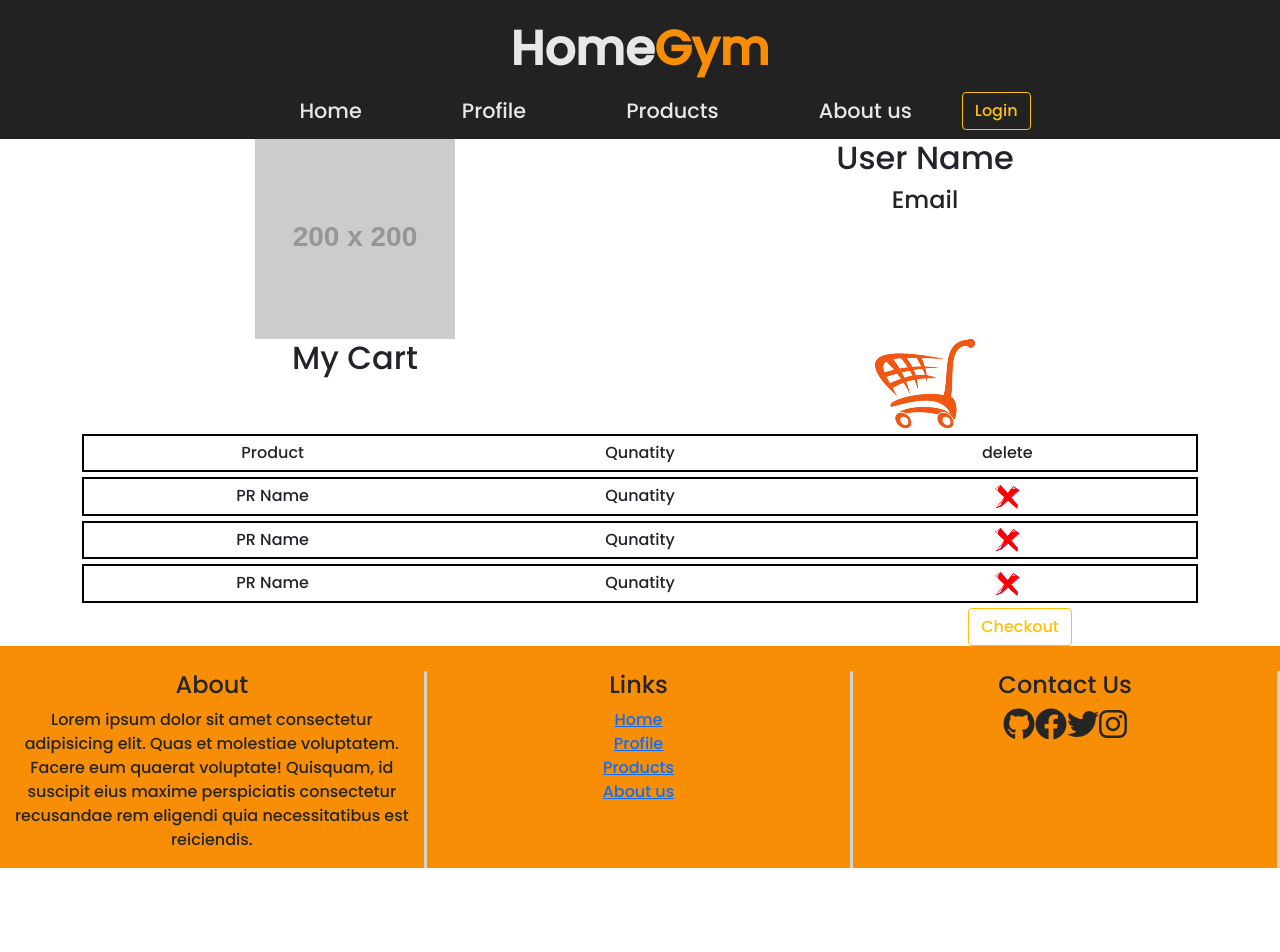
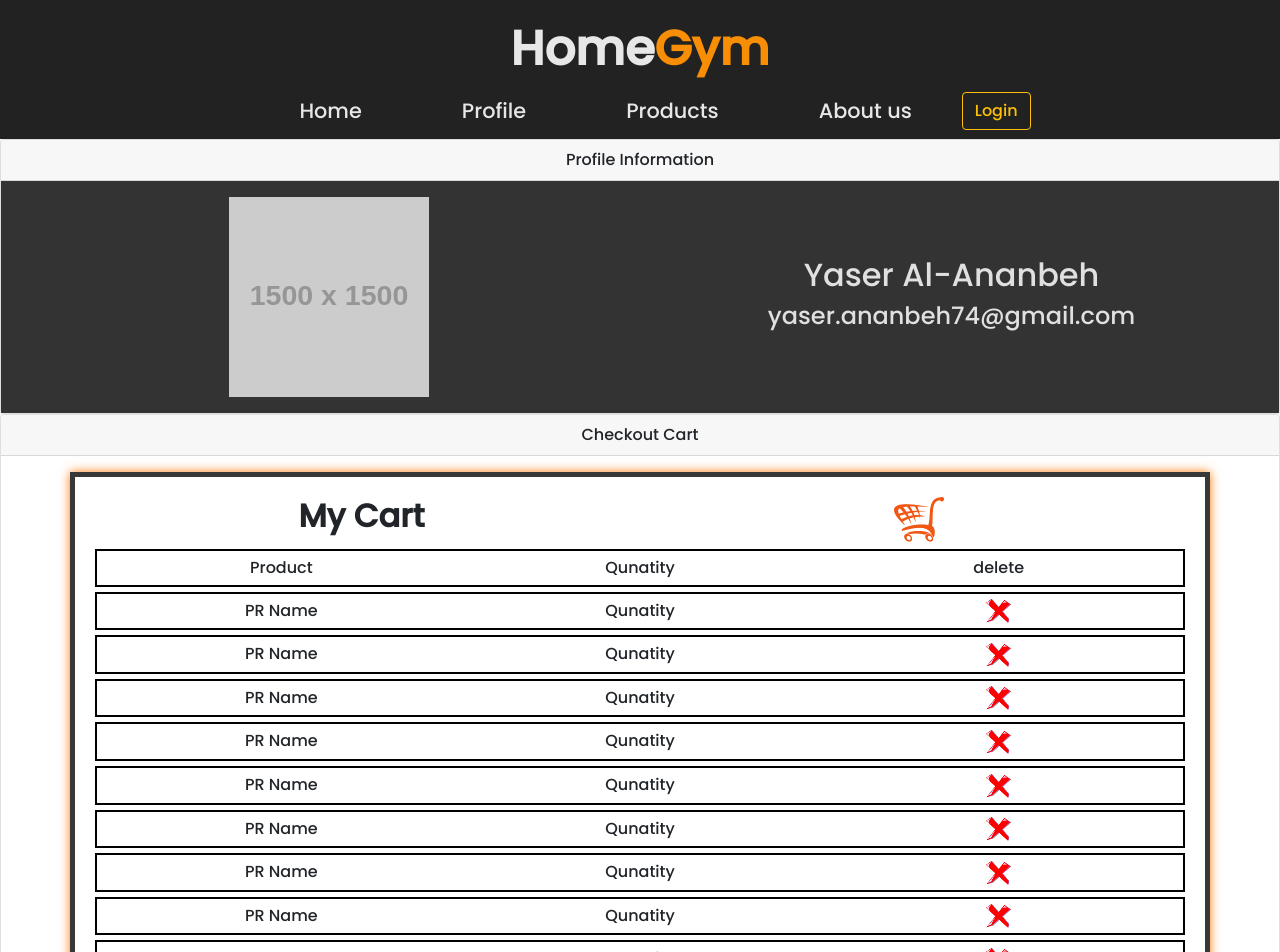
Before and after one commit to CodeSeed301/HomeGym-front-end, a React (Create React App) app: page /profile in a window 1280 px wide. Shown: the top 952 px of the page. Before the commit the page ends 868 px from the top, so only its background shows below. Built offline with nearby package versions, Linux system fonts and the light colour scheme.

Commit message:
designing the profile page

```diff
--- a/src/components/CartSection.js
+++ b/src/components/CartSection.js
@@ -5,13 +5,17 @@ import Col from "react-bootstrap/Col";
 import cartIcon from "../assets/images/cartIcon.png";
 import deletePro from "../assets/images/deletePro.png";
 import Button from "react-bootstrap/Button";
+import Card from "react-bootstrap/Card";
 
 export class cartSection extends Component {
   render() {
     return (
       <div>
-        <Container style={{ textAlign: "center" }}>
-          <Row>
+        <Card className="text-center" >
+          <Card.Header>Checkout Cart</Card.Header>
+          <Card.Body className="cartContainerBody">
+            <Container className='cartMainContainer'>
+              <Row className='cartContainerHeader'>
                 <Col>
                   <h2>My Cart</h2>
                 </Col>
@@ -19,36 +23,59 @@ export class cartSection extends Component {
                   <img src={cartIcon} alt="carIcon" />
                 </Col>
               </Row>
-
               <Row>
-
                 <Col>
-            <Row style={{ border:'2px solid black',padding:'5px' ,margin:'5px 0'}}>
+                  <Row style={{ border: '2px solid black', padding: '5px', margin: '5px 0' }}>
                     <Col>Product</Col>
                     <Col>Qunatity</Col>
                     <Col>delete</Col>
                   </Row>
-              <Row style={{border:'2px solid black' , padding:'5px' ,margin:'5px 0'}}>
+                  <Row style={{ border: '2px solid black', padding: '5px', margin: '5px 0' }}>
                     <Col>PR Name</Col>
                     <Col>Qunatity</Col>
                     <Col><img src={deletePro} alt="delete" /></Col>
                   </Row>
-
-              <Row style={{border:'2px solid black' , padding:'5px' ,margin:'5px 0'}}>
+                  <Row style={{ border: '2px solid black', padding: '5px', margin: '5px 0' }}>
                     <Col>PR Name</Col>
                     <Col>Qunatity</Col>
                     <Col><img src={deletePro} alt="delete" /></Col>
                   </Row>
-
-              <Row style={{border:'2px solid black' , padding:'5px' ,margin:'5px 0'}}>
+                  <Row style={{ border: '2px solid black', padding: '5px', margin: '5px 0' }}>
                     <Col>PR Name</Col>
                     <Col>Qunatity</Col>
                     <Col><img src={deletePro} alt="delete" /></Col>
                   </Row>
-
+                  <Row style={{ border: '2px solid black', padding: '5px', margin: '5px 0' }}>
+                    <Col>PR Name</Col>
+                    <Col>Qunatity</Col>
+                    <Col><img src={deletePro} alt="delete" /></Col>
+                  </Row>
+                  <Row style={{ border: '2px solid black', padding: '5px', margin: '5px 0' }}>
+                    <Col>PR Name</Col>
+                    <Col>Qunatity</Col>
+                    <Col><img src={deletePro} alt="delete" /></Col>
+                  </Row>
+                  <Row style={{ border: '2px solid black', padding: '5px', margin: '5px 0' }}>
+                    <Col>PR Name</Col>
+                    <Col>Qunatity</Col>
+                    <Col><img src={deletePro} alt="delete" /></Col>
+                  </Row>
+                  <Row style={{ border: '2px solid black', padding: '5px', margin: '5px 0' }}>
+                    <Col>PR Name</Col>
+                    <Col>Qunatity</Col>
+                    <Col><img src={deletePro} alt="delete" /></Col>
+                  </Row>
+                  <Row style={{ border: '2px solid black', padding: '5px', margin: '5px 0' }}>
+                    <Col>PR Name</Col>
+                    <Col>Qunatity</Col>
+                    <Col><img src={deletePro} alt="delete" /></Col>
+                  </Row>
+                  <Row style={{ border: '2px solid black', padding: '5px', margin: '5px 0' }}>
+                    <Col>PR Name</Col>
+                    <Col>Qunatity</Col>
+                    <Col><img src={deletePro} alt="delete" /></Col>
+                  </Row>
                   <Row>
-                <Col></Col>
-                <Col></Col>
                     <Col>
                       <Button variant="outline-warning">Checkout</Button>
                     </Col>
@@ -56,6 +83,10 @@ export class cartSection extends Component {
                 </Col>
               </Row>
             </Container>
+          </Card.Body>
+
+        </Card>
+
       </div>
     );
   }
--- a/src/components/Profile.js
+++ b/src/components/Profile.js
@@ -3,26 +3,37 @@ import CartSection from "./CartSection";
 import Container from "react-bootstrap/Container";
 import Row from "react-bootstrap/Row";
 import Col from "react-bootstrap/Col";
+import Card from "react-bootstrap/Card";
+// import Col from "react-bootstrap/Col";
 
 
 export class profile extends Component {
   render() {
     return (
       <div>
-        <Container style={{ textAlign: "center" }}>
+        <Card className="text-center" >
+          <Card.Header>Profile Information</Card.Header>
+          <Card.Body className="profileInfoContainer">
+            <Container fluid style={{ textAlign: "center" }} >
               <Row>
                 <Col>
-              <img src="https://via.placeholder.com/200x200/000000" alt="" />
+                  <img src="https://via.placeholder.com/1500x1500/000000" alt="" className='profileInfoImg'/>
                 </Col>
                 <Col>
+                  <Row className="profileInfoText">
                     <div>
-                <h2>User Name</h2>
-
-                <h4>Email</h4>
+                      <h2>Yaser Al-Ananbeh</h2>
+                      <h4>yaser.ananbeh74@gmail.com</h4>
                     </div>
+                  </Row>
                 </Col>
               </Row>
             </Container>
+
+          </Card.Body>
+
+        </Card>
+
         <CartSection />
 
       </div>
--- a/src/style/App.css
+++ b/src/style/App.css
@@ -132,3 +132,43 @@
 .footerCols {
   border-right: 3px solid rgb(211, 211, 211);
 }
+
+.profileInfoText {
+  height: 100%;
+  display: flex;
+  justify-content: center;
+  align-items: center;
+}
+
+.profileInfoImg {
+  max-width: 200px;
+  max-height: 200px;
+}
+
+.profileInfoContainer {
+  background-color: #333333;
+  color: #e0e0e0;
+}
+
+.cartMainContainer {
+  padding: 20px;
+  border: 5px solid rgb(56, 56, 56);
+  box-shadow: 0 0 10px 0px #ff7c0b;
+}
+
+.cartContainerHeader {}
+
+.cartContainerHeader img {
+  /* background-color: #ffad01; */
+  max-width: 50px;
+  max-height: 50px;
+}
+
+.cartContainerHeader h2 {
+  font-weight: 700;
+  font-size: 2rem;
+}
+.cartContainerBody{
+  /* background:#333333;
+  color:white */
+}
```
Lines whose indentation alone changed are shown as unchanged.
